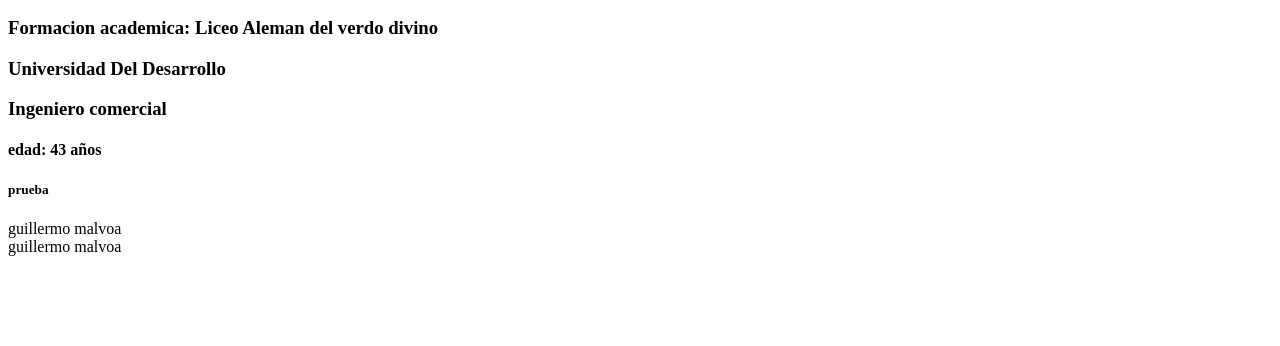
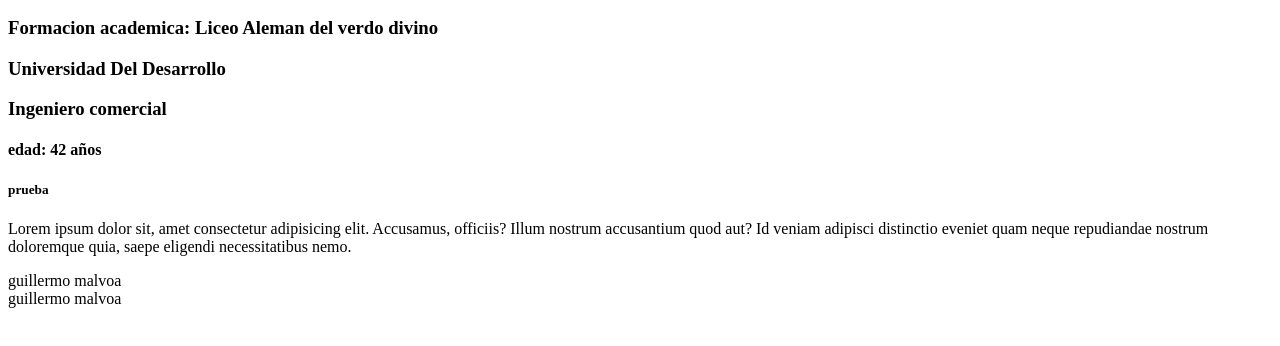
Before and after one commit to Gmalvo/cualquier-cosa-, a plain HTML site: page index.html in a window 1280 px wide. Shown: the part 110-456 px from the top of the page. Drawn offline with Linux system fonts and the light colour scheme.

Commit message:
cambio 1

```diff
--- a/index.html
+++ b/index.html
@@ -19,8 +19,9 @@
          <h3>Formacion academica: Liceo Aleman del verdo divino</h3>
          <h3>Universidad Del Desarrollo</h3>
          <h3>Ingeniero comercial</h3>
-         <h4>edad: 43 años</h4>
+         <h4>edad: 42 años</h4>
          <h5> prueba</h5>
+         <p>Lorem ipsum dolor sit, amet consectetur adipisicing elit. Accusamus, officiis? Illum nostrum accusantium quod aut? Id veniam adipisci distinctio eveniet quam neque repudiandae nostrum doloremque quia, saepe eligendi necessitatibus nemo.</p>
 
 <aside>guillermo malvoa</aside>
 <footer>guillermo malvoa</footer>
```
